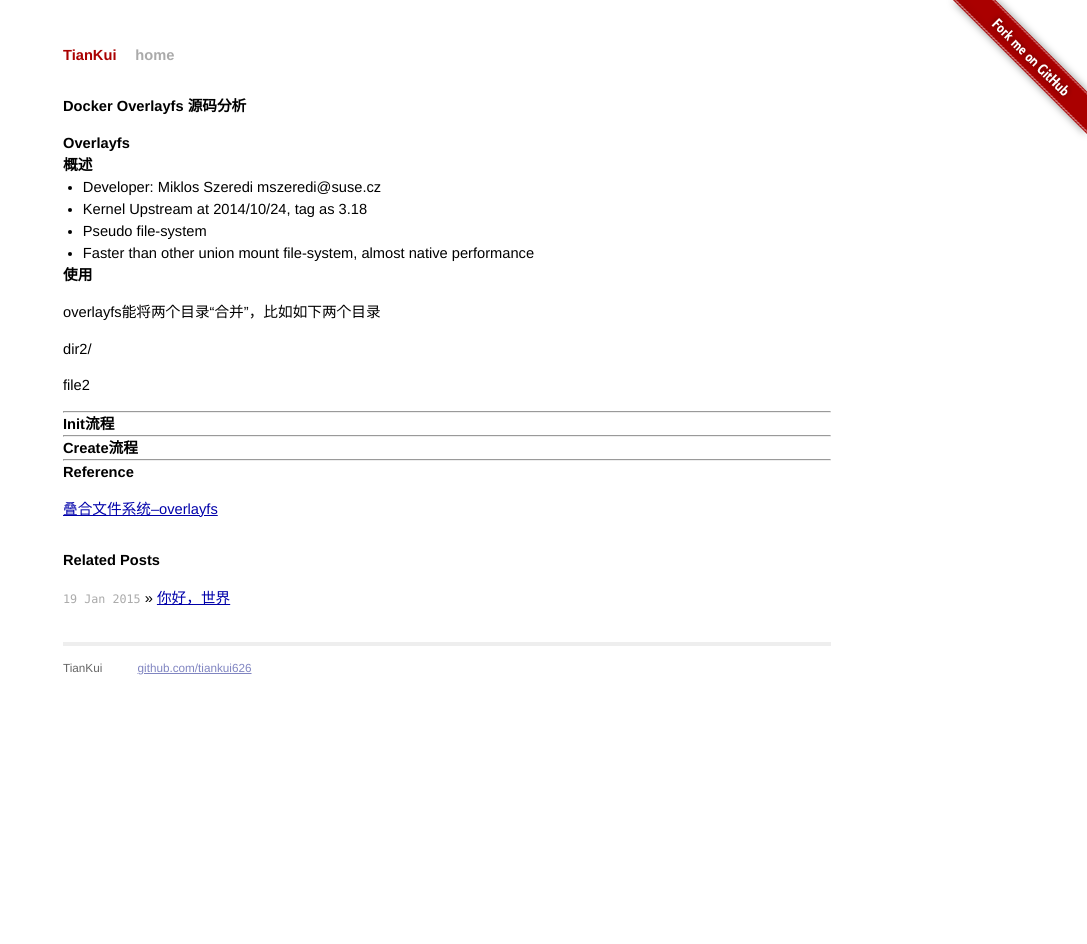
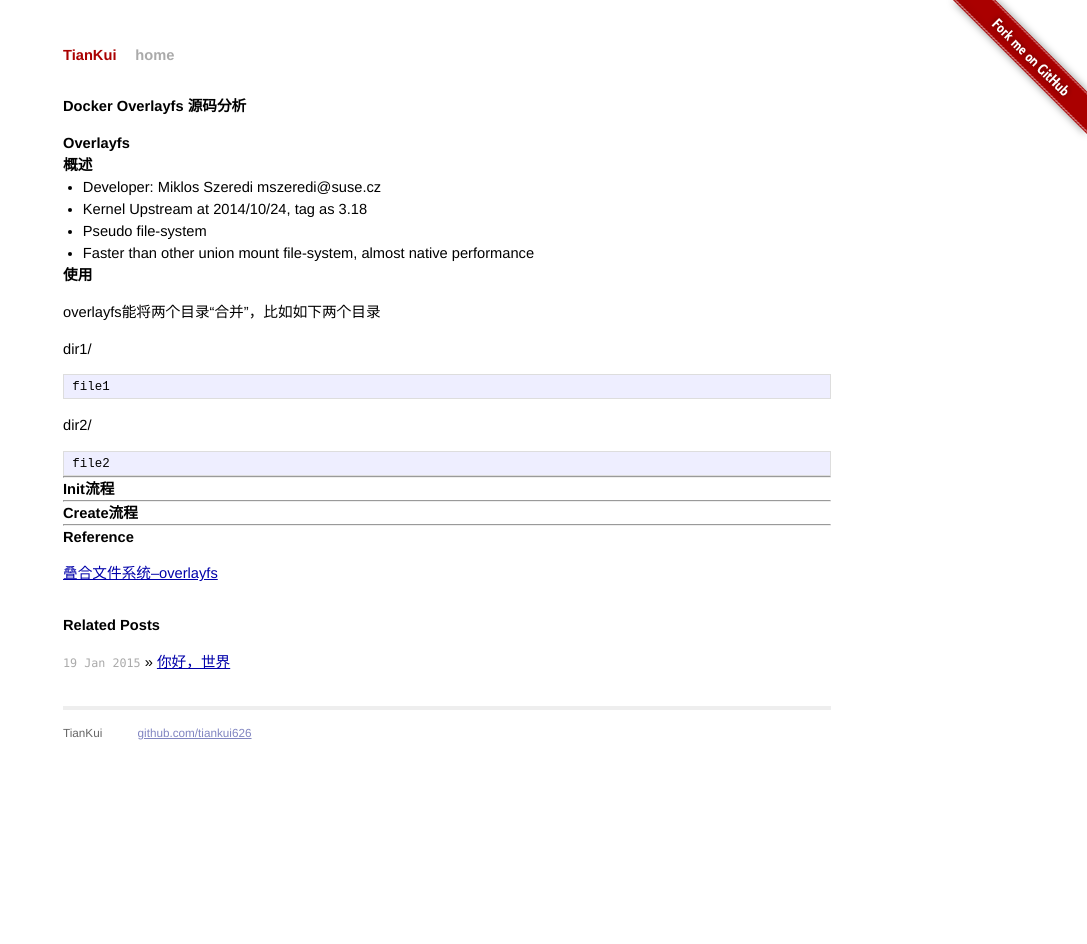
Before and after one commit to tiankui626/blog, a Jekyll site: the page built from _posts/2015-01-19-docker-in-overlayfs.md, in a window 1280 px wide. Shown: the whole page, without its empty margins (193-1280 px from the left). Built offline with Jekyll 4.4.1, drawn with Linux system fonts in a browser that asks for light colours; Markdown is read by kramdown in place of the engine named in the settings; comment, search, counter and statistics services are not loaded.

Commit message:
update overlay fs

```diff
--- a/_posts/2015-01-19-docker-in-overlayfs.md
+++ b/_posts/2015-01-19-docker-in-overlayfs.md
@@ -12,8 +12,11 @@ title: Docker Overlayfs 源码分析
 ### 使用
 overlayfs能将两个目录“合并”，比如如下两个目录
 
+> dir1/
+>>     file1
+
 > dir2/
->> file2
+>>     file2
 
 
 
```
